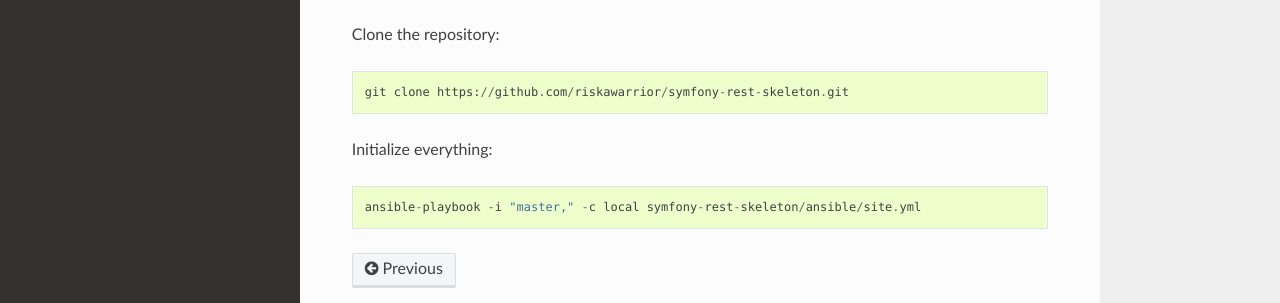
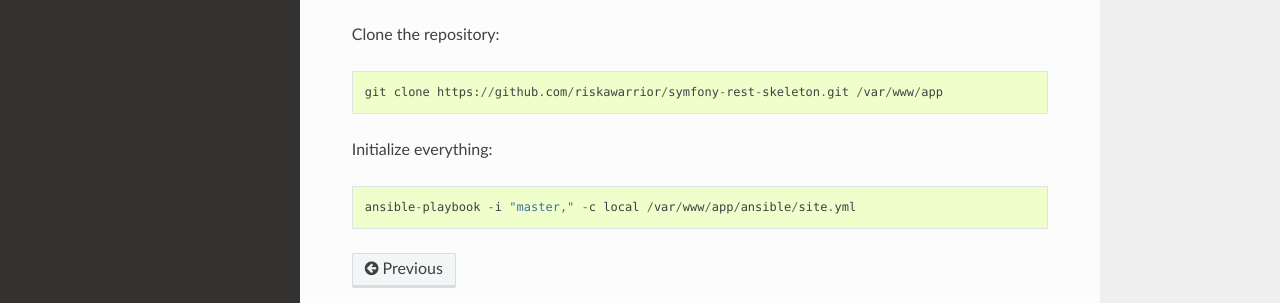
Before and after one commit to riskawarrior/symfony-rest-skeleton, a Sphinx documentation site: the page built from docs/source/installation/production.rst, in a window 1280 px wide. Shown: the part 358-661 px from the top of the page. Built offline with Sphinx 7.4.7 and the Read the Docs theme 2.0.0, drawn with Linux system fonts in a browser that asks for light colours.

Commit message:
Ansible improvements

```diff
--- a/docs/source/installation/production.rst
+++ b/docs/source/installation/production.rst
@@ -13,8 +13,8 @@ Install latest Ansible::
 
 Clone the repository::
 
-   git clone https://github.com/riskawarrior/symfony-rest-skeleton.git
+   git clone https://github.com/riskawarrior/symfony-rest-skeleton.git /var/www/app
 
 Initialize everything::
 
-   ansible-playbook -i "master," -c local symfony-rest-skeleton/ansible/site.yml
+   ansible-playbook -i "master," -c local /var/www/app/ansible/site.yml
```
Also changed, not shown: 3 other files.
